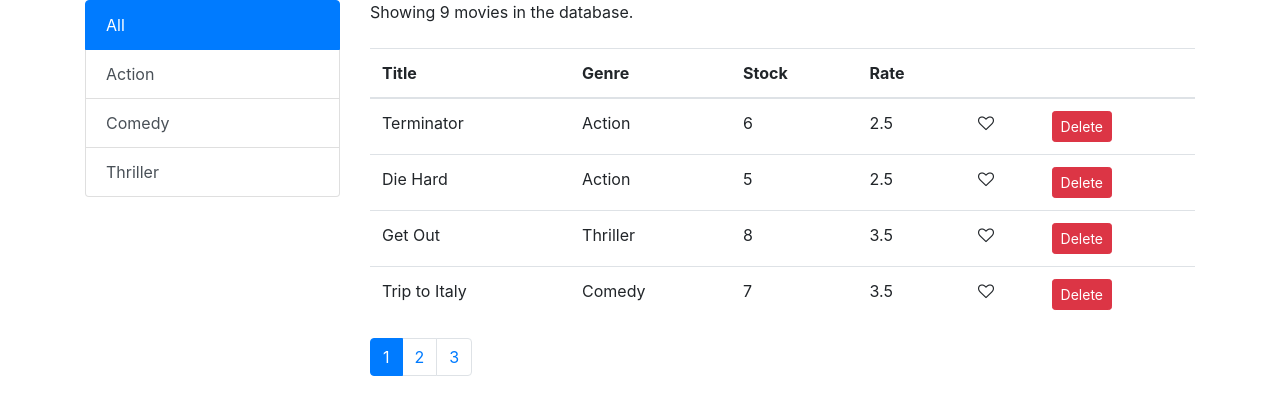
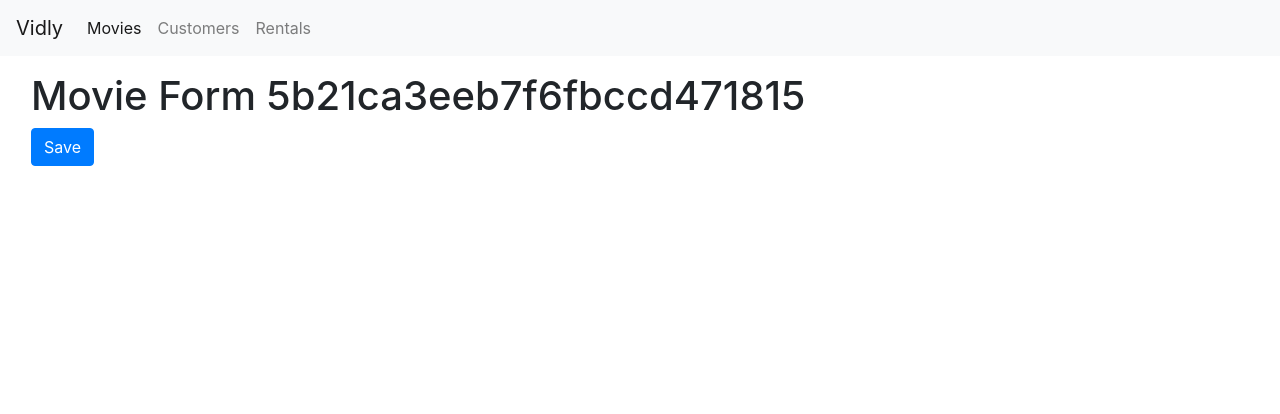
Before and after one commit to mottieraurelien/training, a React (Create React App) app in the folder react/vidly/: page /movies/5b21ca3eeb7f6fbccd471815 in a window 1280 px wide. Shown: the top 414 px of the page. Built offline with nearby package versions, Linux system fonts and the light colour scheme; the HTML template or start-up script is replaced by a standard one.

Commit message:
[React] Vidly : routing is done.

```diff
--- a/react/vidly/package.json
+++ b/react/vidly/package.json
@@ -6,9 +6,11 @@
     "@types/node": "^12.20.16",
     "@types/react": "^17.0.14",
     "@types/react-dom": "^17.0.9",
+    "@types/react-router-dom": "^5.1.8",
     "react": "^17.0.2",
     "react-dom": "^17.0.2",
     "react-scripts": "4.0.3",
+    "react-router-dom": "^5.2.0",
     "typescript": "^4.3.5",
     "bootstrap": "^4.1.1",
     "font-awesome": "^4.7.0"
--- /dev/null
+++ b/react/vidly/src/common/navbar/index.tsx
@@ -0,0 +1,30 @@
+import React from "react";
+import {Link, NavLink} from "react-router-dom";
+
+export default function Navbar() {
+
+    /*
+     * RENDERING
+     */
+    return (
+        <nav className="navbar navbar-expand-lg navbar-light bg-light">
+
+            <Link className="navbar-brand" to="/">Vidly</Link>
+            <button className="navbar-toggler" type="button" data-toggle="collapse"
+                    data-target="#navbarSupportedContent" aria-controls="navbarSupportedContent" aria-expanded="false"
+                    aria-label="Toggle navigation">
+                <span className="navbar-toggler-icon"/>
+            </button>
+
+            <div className="collapse navbar-collapse" id="navbarSupportedContent">
+                <div className="navbar-nav mr-auto">
+                    <NavLink className="nav-item nav-link" to="/movies">Movies</NavLink>
+                    <NavLink className="nav-item nav-link" to="/customers">Customers</NavLink>
+                    <NavLink className="nav-item nav-link" to="/rentals">Rentals</NavLink>
+                </div>
+            </div>
+
+        </nav>
+    );
+
+}
--- /dev/null
+++ b/react/vidly/src/components/customer/customers.tsx
@@ -0,0 +1,10 @@
+import React from "react";
+
+export default function Customers() {
+
+    /*
+     * RENDERING
+     */
+    return <h1>Customers</h1>;
+
+}
--- /dev/null
+++ b/react/vidly/src/components/error/index.tsx
@@ -0,0 +1,12 @@
+import React from "react";
+
+export function NotFound() {
+
+    /*
+     * RENDERING
+     */
+    return (
+        <h1>Not Found</h1>
+    );
+
+}
--- /dev/null
+++ b/react/vidly/src/components/movie/movieForm.tsx
@@ -0,0 +1,21 @@
+import React from "react";
+
+export default function MovieForm({...props}) {
+
+    const {id} = props.match.params;
+
+    const save = () => {
+        props.history.push("/movies");
+    }
+
+    /*
+     * RENDERING
+     */
+    return (
+        <React.Fragment>
+            <h1>Movie Form {id}</h1>
+            <button className="btn btn-primary" onClick={() => save()}>Save</button>
+        </React.Fragment>
+    );
+
+}
--- a/react/vidly/src/components/movie/movies.tsx
+++ b/react/vidly/src/components/movie/movies.tsx
@@ -60,7 +60,7 @@
      */
     const {data, number} = getFilteredSortedPagedMovies();
     return (
-        <main className="container">
+        <React.Fragment>
             {movies && number === 0 && <p>There are no movies in the database.</p>}
             {movies && number > 0
             && <div className="row">
@@ -77,7 +77,7 @@
                 </div>
             </div>
             }
-        </main>
+        </React.Fragment>
     );
 
 }
--- a/react/vidly/src/components/movie/moviesTable.tsx
+++ b/react/vidly/src/components/movie/moviesTable.tsx
@@ -4,6 +4,7 @@
 import Like from "../../common/like";
 import Table from "../../common/table/table";
 import Sorting from "../../common/table/domain/sorting";
+import {Link} from "react-router-dom";
 
 interface FromProps {
     movies: Movie[];
@@ -16,7 +17,7 @@
 export default function MoviesTable({movies, remove, like, sort, sorting}: FromProps) {
 
     const columns: Column[] = [
-        new Column("title", (movie: Movie) => movie.title, "Title", true),
+        new Column("title", (movie: Movie) => <Link to={`/movies/${movie._id}`}>{movie.title}</Link>, "Title", true),
         new Column("genre.name", (movie: Movie) => movie.genre.name, "Genre", true),
         new Column("stock", (movie: Movie) => movie.stock, "Stock", true),
         new Column("rate", (movie: Movie) => movie.rate, "Rate", true),
--- /dev/null
+++ b/react/vidly/src/components/rental/rentals.tsx
@@ -0,0 +1,10 @@
+import React from "react";
+
+export default function Rentals() {
+
+    /*
+     * RENDERING
+     */
+    return <h1>Rentals</h1>;
+
+}
--- /dev/null
+++ b/react/vidly/src/components/vidly.tsx
@@ -0,0 +1,32 @@
+import React from "react";
+import {Redirect, Route, Switch} from "react-router-dom";
+import Movies from "./movie/movies";
+import Customers from "./customer/customers";
+import Rentals from "./rental/rentals";
+import Navbar from "../common/navbar";
+import {NotFound} from "./error";
+import MovieForm from "./movie/movieForm";
+
+export default function Vidly() {
+
+    /*
+     * RENDERING
+     */
+    return (
+        <React.Fragment>
+            <Navbar/>
+            <main className="container m-3">
+                <Switch>
+                    <Route path="/movies/:id" component={MovieForm}/>
+                    <Route path="/movies" component={Movies}/>
+                    <Route path="/customers" component={Customers}/>
+                    <Route path="/rentals" component={Rentals}/>
+                    <Route path="/not-found" component={NotFound}/>
+                    <Redirect from="/" exact to="/movies"/>
+                    <Redirect to="/not-found"/>
+                </Switch>
+            </main>
+        </React.Fragment>
+    );
+
+}
--- a/react/vidly/src/index.css
+++ b/react/vidly/src/index.css
@@ -1,3 +1,7 @@
+body {
+    font-family: sans-serif;
+}
+
 .clickable {
     cursor: pointer;
 }
--- a/react/vidly/src/index.tsx
+++ b/react/vidly/src/index.tsx
@@ -1,13 +1,14 @@
 import React from "react";
 import ReactDOM from 'react-dom';
+import {BrowserRouter} from "react-router-dom";
+import Vidly from "./components/vidly";
 import "./index.css";
 import "bootstrap/dist/css/bootstrap.min.css";
 import "font-awesome/css/font-awesome.min.css";
-import Movies from "./components/movie/movies";
 
 ReactDOM.render(
     <React.StrictMode>
-        <Movies/>
+        <BrowserRouter><Vidly/></BrowserRouter>
     </React.StrictMode>,
     document.getElementById('root')
 );
```
